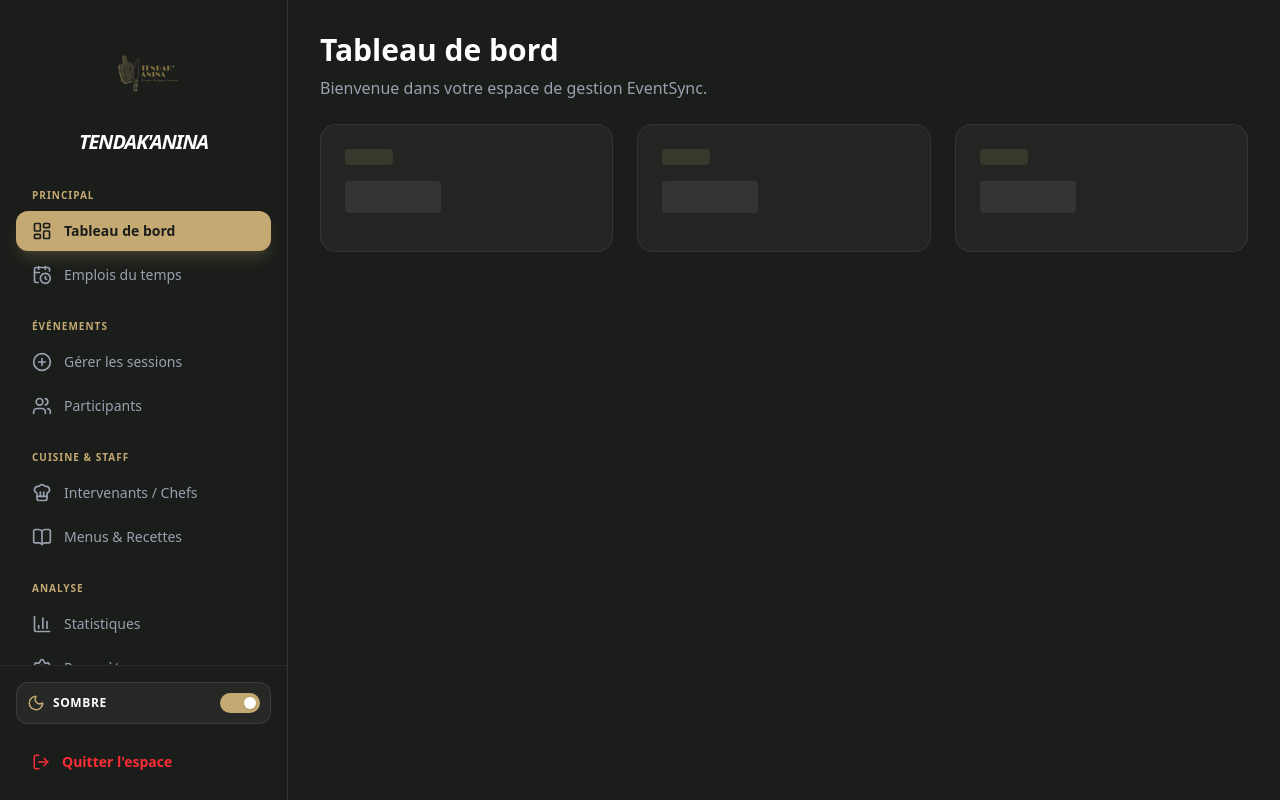
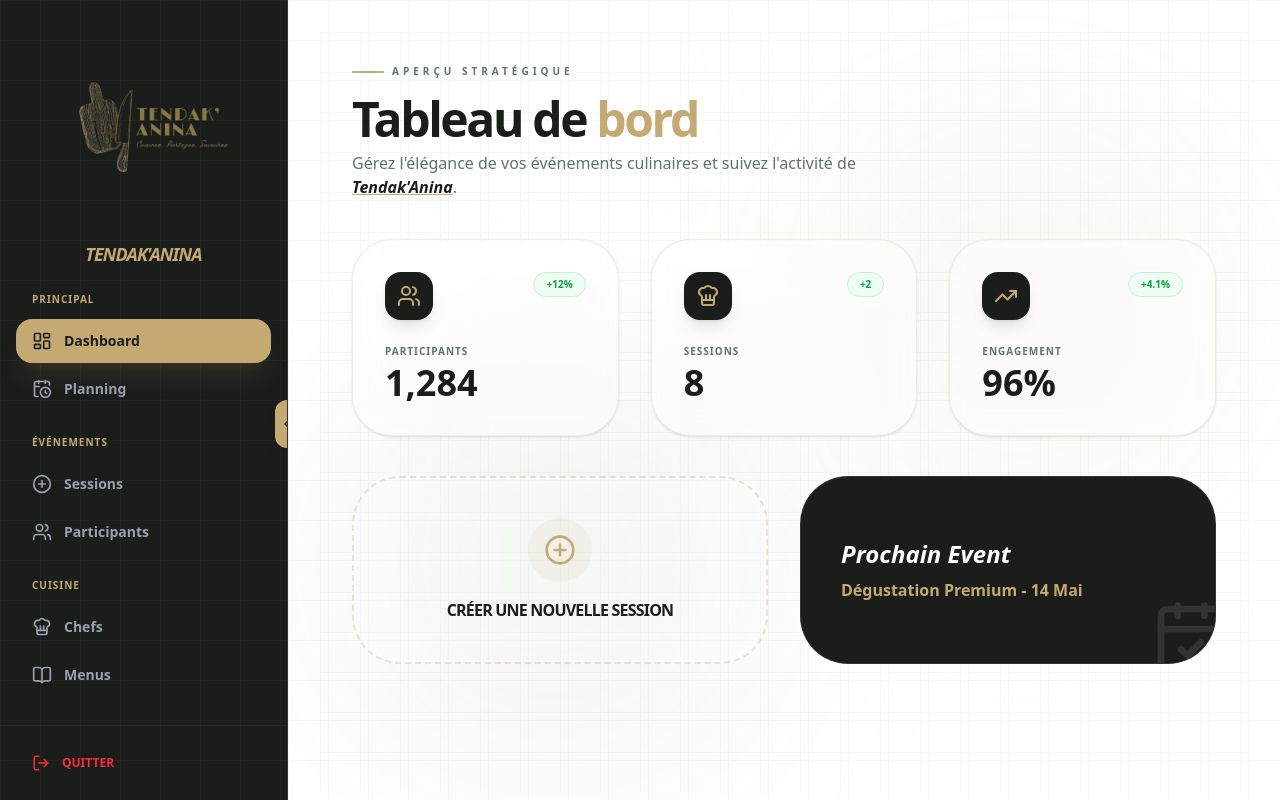
Before and after one commit to EventSync-Clown/eventsync-admin, a Next.js app in the folder frontend/: page /user in a window 1280 px wide. Built offline with nearby package versions, Linux system fonts and the light colour scheme.

Commit message:
perf: optimize sidebar

```diff
--- a/frontend/src/app/(dashboard)/components/sideBar.tsx
+++ b/frontend/src/app/(dashboard)/components/sideBar.tsx
@@ -5,76 +5,89 @@ import Link from 'next/link';
 import Image from 'next/image';
 import { usePathname } from 'next/navigation';
 import {
-    LayoutDashboard, CalendarClock, Users, Settings, LogOut,
-    PlusCircle, BarChart3, Sun, Moon, ChefHat, BookOpen
+    LayoutDashboard, CalendarClock, Users, LogOut,
+    PlusCircle, ChefHat, BookOpen,
+    ChevronLeft, ChevronRight
 } from 'lucide-react';
 
 const menuItems = [
-    { group: "Principal", items: [
-        { name: 'Tableau de bord', icon: LayoutDashboard, href: '/user' },
-        { name: 'Emplois du temps', icon: CalendarClock, href: '/user/schedule' },
-    ]},
-    { group: "Événements", items: [
-        { name: 'Gérer les sessions', icon: PlusCircle, href: '/user/manage-events' },
-        { name: 'Participants', icon: Users, href: '/user/participants' },
-    ]},
-    { group: "Cuisine & Staff", items: [
-        { name: 'Intervenants / Chefs', icon: ChefHat, href: '/user/chefs' },
-        { name: 'Menus & Recettes', icon: BookOpen, href: '/user/menus' },
-    ]},
-    { group: "Analyse", items: [
-        { name: 'Statistiques', icon: BarChart3, href: '/user/stats' },
-        { name: 'Paramètres', icon: Settings, href: '/user/settings' },
-    ]}
+    {
+        group: "Principal", items: [
+            { name: 'Dashboard', icon: LayoutDashboard, href: '/user' },
+            { name: 'Planning', icon: CalendarClock, href: '/user/schedule' },
+        ]
+    },
+    {
+        group: "Événements", items: [
+            { name: 'Sessions', icon: PlusCircle, href: '/user/manage-events' },
+            { name: 'Participants', icon: Users, href: '/user/participants' },
+        ]
+    },
+    {
+        group: "Cuisine", items: [
+            { name: 'Chefs', icon: ChefHat, href: '/user/chefs' },
+            { name: 'Menus', icon: BookOpen, href: '/user/menus' },
+        ]
+    },
 ];
 
 export default function SideBar() {
     const pathname = usePathname();
-    const [isDarkMode, setIsDarkMode] = useState(true);
+    const [isMinimized, setIsMinimized] = useState(false);
 
     return (
-        <aside className={`w-72 h-full flex flex-col transition-colors duration-300 border-r ${
-            isDarkMode ? 'bg-[#1a1d1a] border-white/10' : 'bg-white border-gray-200'
-        }`}>
-            {/* Section Logo Tendak'Anina */}
-            <div className="p-8">
+        <aside className={`h-full flex flex-col transition-all duration-500 border-r border-white/10 relative overflow-hidden bg-[#1a1d1a] ${isMinimized ? 'w-20' : 'w-72'
+            }`}>
+
+            <button
+                onClick={() => setIsMinimized(!isMinimized)}
+                className="absolute top-1/2 -right-3 z-50 w-6 h-12 bg-[#c4a973] text-[#1a1d1a] flex items-center justify-center rounded-full shadow-lg hover:scale-110 transition-transform"
+            >
+                {isMinimized ? <ChevronRight size={16} /> : <ChevronLeft size={16} />}
+            </button>
+
+            <div className="absolute inset-0 opacity-[0.03] pointer-events-none invert bg-[linear-gradient(to_right,#000_1px,transparent_1px),linear-gradient(to_bottom,#000_1px,transparent_1px)] bg-[size:40px_40px]" />
+
+            <div className={`p-6 transition-all duration-500 relative z-10 ${isMinimized ? 'items-center' : ''}`}>
                 <div className="flex flex-col items-center gap-4">
-                    <div className="relative w-20 h-20">
-                        {/* Utilisation du logo présent dans /public */}
+                    <div className={`relative transition-all duration-500 ${isMinimized ? 'w-30 h-30' : 'w-50 h-50'}`}>
                         <Image
                             src="/Tendak_anina_logo-removebg-preview.png"
-                            alt="Logo Tendak'Anina"
+                            alt="Logo"
                             fill
-                            className={`object-contain transition-all ${!isDarkMode ? 'brightness-0' : ''}`}
+                            className="object-contain"
+                            priority
                         />
                     </div>
-                    <h1 className={`text-xl font-black uppercase italic tracking-tighter text-center ${
-                        isDarkMode ? 'text-white' : 'text-[#1a1d1a]'
-                    }`}>
-                        Tendak'Anina
-                    </h1>
+                    {!isMinimized && (
+                        <p className="text-lg font-black uppercase italic tracking-tighter text-[#c4a973]">
+                            Tendak'anina
+                        </p>
+                    )}
                 </div>
             </div>
 
-            {/* Navigation avec scroll bar personnalisée */}
-            <nav className="flex-1 px-4 space-y-6 overflow-y-auto">
+            <nav className="flex-1 px-4 space-y-6 overflow-y-auto relative z-10 custom-scrollbar">
                 {menuItems.map((group) => (
                     <div key={group.group}>
-                        <p className="px-4 text-[10px] uppercase tracking-widest text-[#c4a973] font-bold mb-2">
-                            {group.group}
-                        </p>
+                        {!isMinimized && (
+                            <p className="px-4 text-[10px] uppercase tracking-widest text-[#c4a973] font-black mb-3">
+                                {group.group}
+                            </p>
+                        )}
                         {group.items.map((item) => {
                             const isActive = pathname === item.href;
                             return (
                                 <Link key={item.name} href={item.href} className={`
-                                    flex items-center gap-3 px-4 py-2.5 rounded-xl transition-all mb-1
+                                    flex items-center rounded-2xl transition-all duration-300 mb-1 group
+                                    ${isMinimized ? 'justify-center p-3' : 'gap-3 px-4 py-3'}
                                     ${isActive
-                                        ? 'bg-[#c4a973] text-[#1a1d1a] font-bold shadow-lg shadow-[#c4a973]/20'
-                                        : isDarkMode ? 'text-gray-400 hover:bg-white/5 hover:text-white' : 'text-gray-600 hover:bg-gray-100'
+                                        ? 'bg-[#c4a973] text-[#1a1d1a] shadow-xl shadow-[#c4a973]/10'
+                                        : 'text-gray-400 hover:bg-white/5 hover:text-white'
                                     }
                                 `}>
-                                    <item.icon size={20} />
-                                    <span className="text-sm">{item.name}</span>
+                                    <item.icon size={20} className={isActive ? 'text-[#1a1d1a]' : ''} />
+                                    {!isMinimized && <span className="text-sm font-bold truncate">{item.name}</span>}
                                 </Link>
                             );
                         })}
@@ -82,28 +95,11 @@ export default function SideBar() {
                 ))}
             </nav>
 
-            {/* Footer : Sélecteur de Thème & Déconnexion */}
-            <div className={`p-4 border-t ${isDarkMode ? 'border-white/5' : 'border-gray-100'}`}>
-                <button
-                    onClick={() => setIsDarkMode(!isDarkMode)}
-                    className={`flex items-center justify-between w-full p-2.5 mb-4 rounded-xl border transition-all ${
-                        isDarkMode ? 'bg-white/5 border-white/10 text-white' : 'bg-gray-50 border-gray-200 text-gray-800'
-                    }`}
-                >
-                    <div className="flex items-center gap-2">
-                        {isDarkMode ? <Moon size={18} className="text-[#c4a973]" /> : <Sun size={18} className="text-[#c4a973]" />}
-                        <span className="text-xs font-bold uppercase tracking-wider">
-                            {isDarkMode ? 'Sombre' : 'Clair'}
-                        </span>
-                    </div>
-                    <div className={`w-10 h-5 rounded-full relative transition-colors ${isDarkMode ? 'bg-[#c4a973]' : 'bg-gray-300'}`}>
-                        <div className={`absolute top-1 w-3 h-3 rounded-full bg-white shadow-sm transition-all ${isDarkMode ? 'right-1' : 'left-1'}`}></div>
-                    </div>
-                </button>
-
-                <Link href="/roleSelection" className="flex items-center gap-3 px-4 py-3 rounded-xl text-red-500 hover:bg-red-500/10 transition-all font-bold text-sm">
+            <div className="p-4 border-t border-white/5 relative z-10">
+                <Link href="/roleSelection" className={`flex items-center text-red-500 hover:bg-red-500/10 transition-all rounded-2xl ${isMinimized ? 'justify-center p-2' : 'gap-3 px-4 py-3'
+                    }`}>
                     <LogOut size={18} />
-                    <span>Quitter l'espace</span>
+                    {!isMinimized && <span className="font-black text-xs uppercase">Quitter</span>}
                 </Link>
             </div>
         </aside>
--- a/frontend/src/app/(dashboard)/layout.tsx
+++ b/frontend/src/app/(dashboard)/layout.tsx
@@ -1,18 +1,20 @@
 import SideBar from "./components/sideBar";
 
-export default function DashboardLayout({
-  children,
-}: {
-  children: React.ReactNode;
-}) {
+export default function DashboardLayout({ children }: { children: React.ReactNode }) {
   return (
-    <div className="flex h-screen bg-[#1a1d1a]">
-      {/* Sidebar fixe à gauche */}
+    /*
+       bg-white : Fond pour toutes les pages en mode clair
+       dark:bg-[#1a1d1a] : Fond pour toutes les pages en mode sombre
+    */
+    <div className="flex h-screen bg-white dark:bg-[#1a1d1a] transition-colors duration-500">
       <SideBar />
+      <main className="flex-1 overflow-y-auto p-8 relative">
+          {/* La grille de fond est ici pour être visible sur TOUTES les pages */}
+          <div className="absolute inset-0 opacity-[0.03] pointer-events-none dark:invert bg-[linear-gradient(to_right,#000_1px,transparent_1px),linear-gradient(to_bottom,#000_1px,transparent_1px)] bg-[size:40px_40px]" />
 
-      {/* Zone de contenu qui défile si besoin */}
-      <main className="flex-1 overflow-y-auto p-8 text-white">
-        {children}
+          <div className="relative z-10">
+            {children}
+          </div>
       </main>
     </div>
   );
--- a/frontend/src/app/(dashboard)/user/page.tsx
+++ b/frontend/src/app/(dashboard)/user/page.tsx
@@ -1,19 +1,85 @@
+"use client";
+
+import React from 'react';
+import {
+  Users,
+  CalendarCheck,
+  TrendingUp,
+  ArrowUpRight,
+  ChefHat,
+  PlusCircle
+} from 'lucide-react';
+
 export default function AdminDashboard() {
+  const stats = [
+    { label: "Participants", value: "1,284", icon: Users, change: "+12%" },
+    { label: "Sessions", value: "8", icon: ChefHat, change: "+2" },
+    { label: "Engagement", value: "96%", icon: TrendingUp, change: "+4.1%" },
+  ];
+
   return (
-    <div className="space-y-6">
-      <div className="flex flex-col gap-2">
-        <h1 className="text-3xl font-bold text-white">Tableau de bord</h1>
-        <p className="text-gray-400">Bienvenue dans votre espace de gestion EventSync.</p>
+    /* Le conteneur principal utilise le même fond et la même grille que la Sidebar */
+    <div className="min-h-screen p-8 space-y-10 animate-in fade-in duration-1000 relative">
+
+      {/* --- EFFETS DE FOND SYNCHRONISÉS --- */}
+      {/* Grille subtile */}
+      <div className="absolute inset-0 opacity-[0.03] pointer-events-none dark:invert bg-[linear-gradient(to_right,#000_1px,transparent_1px),linear-gradient(to_bottom,#000_1px,transparent_1px)] bg-[size:40px_40px]" />
+
+      {/* Lueurs colorées (Doré et Vert/Gris) */}
+      <div className="absolute top-20 right-10 w-96 h-96 bg-[#c4a973]/10 blur-[120px] rounded-full pointer-events-none"></div>
+      <div className="absolute bottom-10 left-10 w-96 h-96 bg-[#5f7468]/10 blur-[120px] rounded-full pointer-events-none"></div>
+
+      {/* --- HEADER --- */}
+      <div className="relative z-10 flex flex-col gap-2">
+        <div className="flex items-center gap-2 mb-2">
+            <div className="h-[2px] w-8 bg-[#c4a973]"></div>
+            <span className="text-[10px] uppercase tracking-[0.4em] font-black text-[#5f7468] dark:text-[#c4a973]/60">Aperçu Stratégique</span>
+        </div>
+        <h1 className="text-5xl font-black text-[#1a1d1a] dark:text-white tracking-tighter">
+          Tableau de <span className="text-[#c4a973]">bord</span>
+        </h1>
+        <p className="text-[#5f7468] dark:text-gray-400 font-medium max-w-xl">
+          Gérez l'élégance de vos événements culinaires et suivez l'activité de <span className="text-[#1a1d1a] dark:text-white font-bold italic underline decoration-[#c4a973]">Tendak'Anina</span>.
+        </p>
       </div>
 
-      {/* Cartes de test pour l'affichage */}
-      <div className="grid grid-cols-1 md:grid-cols-3 gap-6">
-        {[1, 2, 3].map((i) => (
-          <div key={i} className="p-6 rounded-2xl bg-white/5 border border-white/10 h-32 animate-pulse">
-            <div className="w-12 h-4 bg-[#c4a973]/20 rounded mb-4"></div>
-            <div className="w-24 h-8 bg-white/10 rounded"></div>
+      {/* --- STATISTIQUES --- */}
+      <div className="relative z-10 grid grid-cols-1 md:grid-cols-3 gap-8">
+        {stats.map((stat, i) => (
+          <div
+            key={i}
+            className="group p-8 rounded-[2.5rem] bg-white/40 dark:bg-white/5 border border-[#c4a973]/20 dark:border-white/10 backdrop-blur-md hover:bg-white/80 dark:hover:bg-white/10 transition-all duration-500 shadow-sm hover:shadow-2xl"
+          >
+            <div className="flex justify-between items-start mb-6">
+              <div className="w-12 h-12 rounded-2xl bg-[#1a1d1a] dark:bg-[#c4a973] flex items-center justify-center text-[#c4a973] dark:text-[#1a1d1a] shadow-lg">
+                <stat.icon size={24} />
+              </div>
+              <span className="text-[10px] font-black text-green-600 bg-green-50 dark:bg-green-500/10 px-3 py-1 rounded-full border border-green-200 dark:border-green-500/20">
+                {stat.change}
+              </span>
+            </div>
+            <p className="text-[10px] font-black text-[#5f7468] dark:text-gray-500 uppercase tracking-widest mb-1">{stat.label}</p>
+            <h2 className="text-4xl font-black text-[#1a1d1a] dark:text-white">{stat.value}</h2>
           </div>
         ))}
+      </div>
+
+      {/* --- ACTIONS RAPIDES --- */}
+      <div className="relative z-10 grid grid-cols-1 lg:grid-cols-2 gap-8">
+        <div className="p-10 rounded-[3rem] border-2 border-dashed border-[#c4a973]/30 flex flex-col items-center justify-center gap-4 group hover:border-[#c4a973] transition-all cursor-pointer bg-white/20 dark:bg-transparent">
+            <div className="w-16 h-16 rounded-full bg-[#c4a973]/10 flex items-center justify-center text-[#c4a973] group-hover:bg-[#c4a973] group-hover:text-white transition-all">
+                <PlusCircle size={32} />
+            </div>
+            <span className="font-black uppercase tracking-tighter text-[#1a1d1a] dark:text-white">Créer une nouvelle session</span>
+        </div>
+
+        <div className="p-10 rounded-[3rem] bg-[#1a1d1a] dark:bg-[#c4a973]/5 border border-white/10 text-white flex items-center justify-between group overflow-hidden relative">
+            <div className="relative z-10">
+                <h3 className="text-2xl font-black mb-2 italic">Prochain Event</h3>
+                <p className="text-[#c4a973] font-bold">Dégustation Premium - 14 Mai</p>
+            </div>
+            <CalendarCheck size={80} className="absolute -right-4 -bottom-4 opacity-10 group-hover:scale-110 transition-transform" />
+        </div>
       </div>
     </div>
   );
```
